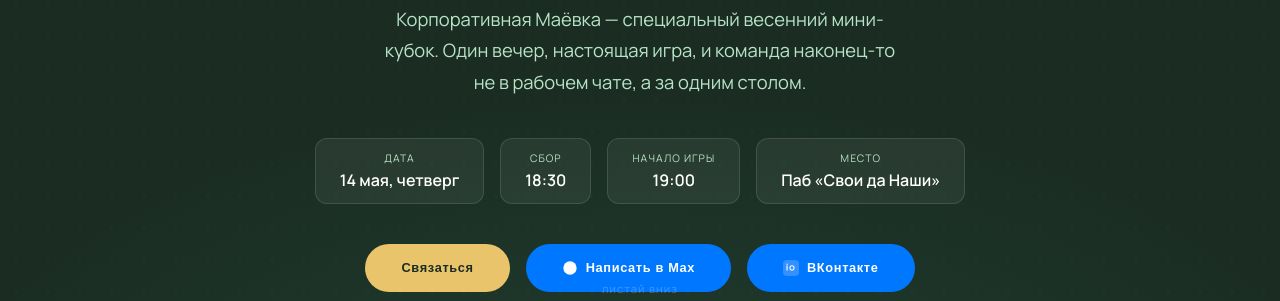
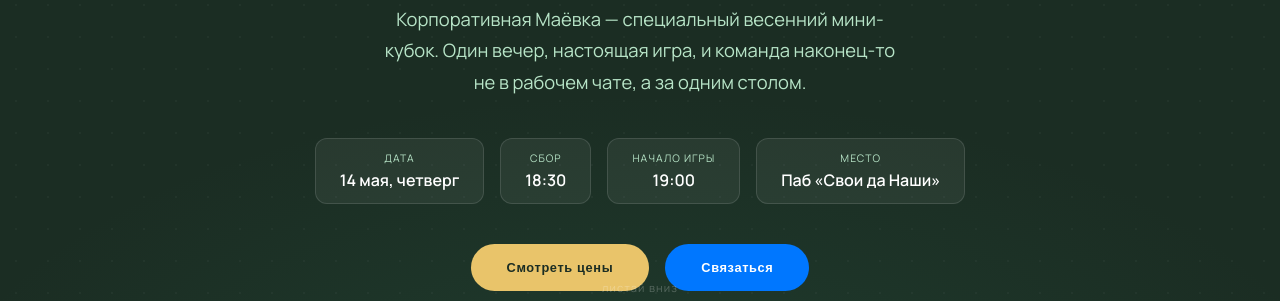
Before and after one commit to strelkin2009-ux/LigaLiderov_may2026, a plain HTML site: page index.html in a window 1280 px wide. Shown: the part 491-792 px from the top of the page. Drawn offline with nearby package versions, Linux system fonts and the light colour scheme; a web font is replaced by a local one.

Commit message:
Update index.html

```diff
--- a/index.html
+++ b/index.html
@@ -225,15 +225,8 @@ footer strong { color: rgba(255,255,255,0.45); font-weight: 500; }
     <div class="hero-date-box"><span>Место</span>Паб «Свои да Наши»</div>
   </div>
   <div class="hero-cta">
-    <a href="#contact" class="btn-main">Связаться</a>
-    <a href="https://max.ru/u/f9LHodD0cOKCo8jpXgnQyAzF8VUxA4lReL6uI3CK0uEB2rL5XN3bhkikzgA" class="btn-wa" target="_blank" style="background:#0077FF;">
-      <svg width="16" height="16" viewBox="0 0 24 24" fill="currentColor"><circle cx="12" cy="12" r="10"/><path fill="white" d="M7 12l3 3 7-7"/></svg>
-      Написать в Max
-    </a>
-    <a href="https://vk.ru/vikabe" class="btn-wa" target="_blank" style="background:#0077FF;">
-      <svg width="16" height="16" viewBox="0 0 24 24" fill="none"><rect width="24" height="24" rx="6" fill="white" fill-opacity="0.2"/><path d="M13.5 8c-2.49 0-3.87 1.68-3.87 3.91 0 2.16 1.31 3.89 3.87 3.89s3.87-1.73 3.87-3.89C17.37 9.68 15.99 8 13.5 8zm0 6.3c-1.34 0-2.15-1.05-2.15-2.39 0-1.35.81-2.41 2.15-2.41s2.15 1.06 2.15 2.41c0 1.34-.81 2.39-2.15 2.39zM6.94 8.13H5.22v7.74h1.72V8.13zm-.86-2.75c-.56 0-1.01.45-1.01 1.01s.45 1.01 1.01 1.01 1.01-.45 1.01-1.01-.45-1.01-1.01-1.01z" fill="white"/></svg>
-      ВКонтакте
-    </a>
+    <a href="#pricing" class="btn-main">Смотреть цены</a>
+    <a href="#contact" class="btn-wa" style="background:#0077FF;">Связаться</a>
   </div>
   <div class="scroll-hint">листай вниз</div>
 </section>
```
